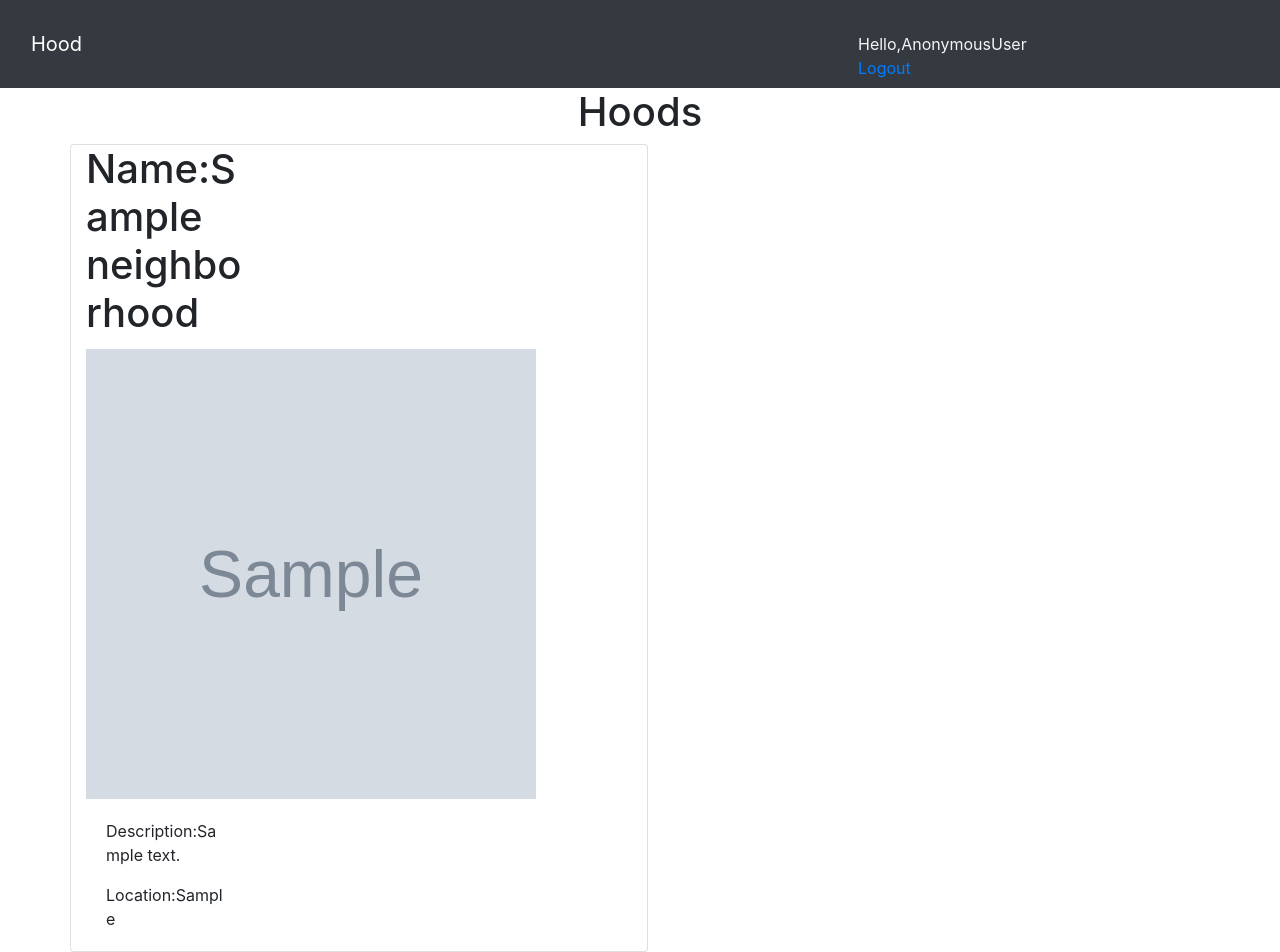
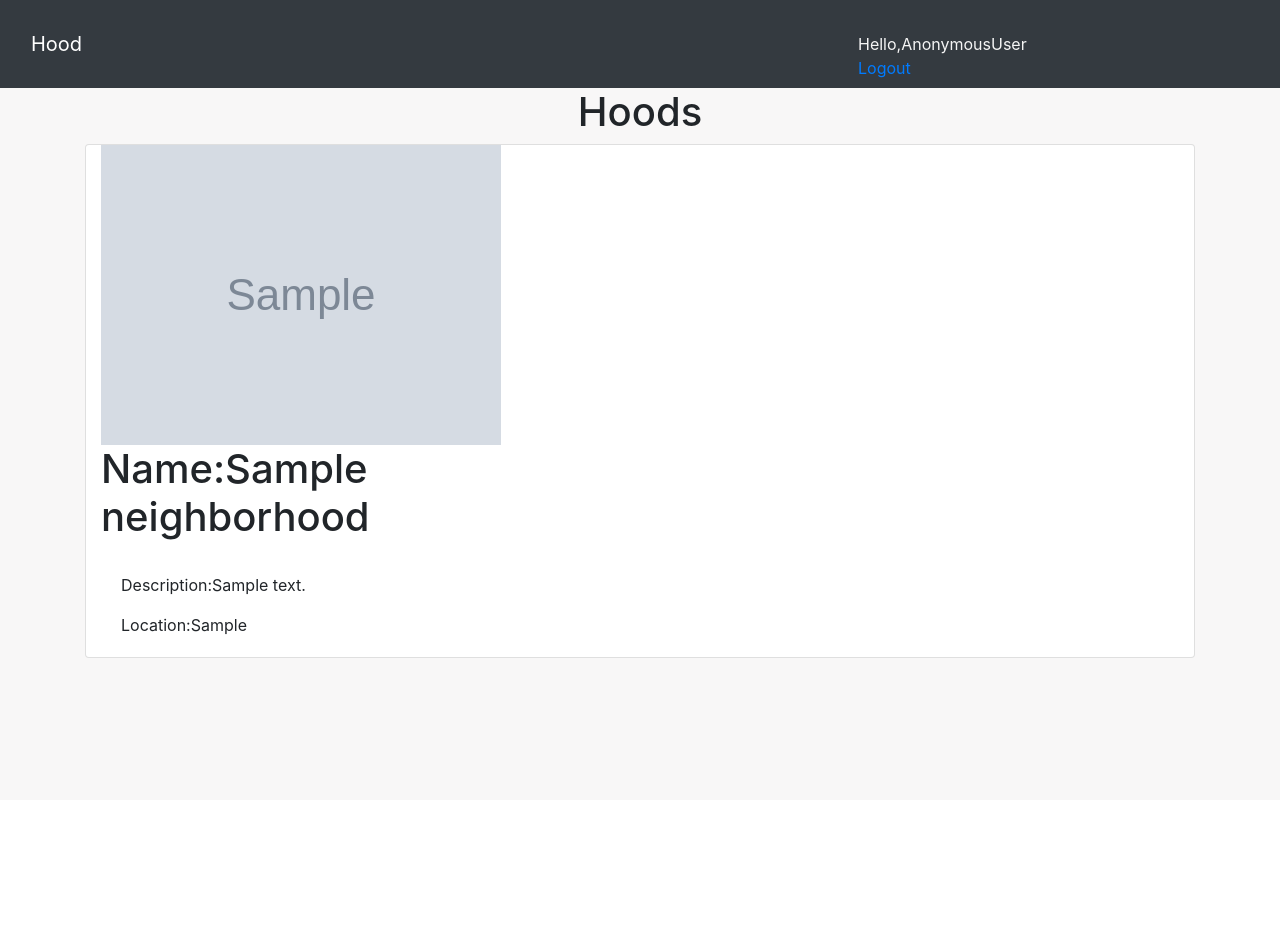
Before and after one commit to VGichuki/my-neighborhood, a Django app: page / in a window 1280 px wide. After the commit the page ends 658 px from the top, so only its background shows below. Run offline with Django 3.2, Linux system fonts and the light colour scheme; tables that the repository leaves empty hold one stand-in row (values such as "Sample post"); grey boxes marked "Sample" are stand-in pictures; some libraries are stand-ins or nearby versions.

Commit message:
add background color

```diff
--- a/hood/templates/hoodie.html
+++ b/hood/templates/hoodie.html
@@ -1,6 +1,11 @@
 {% extends 'base.html'%}
 
 {% block content%}
+<style>
+    body{
+        background-color: rgb(248, 247, 247);
+    }
+</style>
 <div class="container">
     <div class="row">
         <div class="col-md-1">
--- a/hood/templates/index.html
+++ b/hood/templates/index.html
@@ -1,23 +1,29 @@
 {% extends 'base.html'%}
 
 {%block content %}
+<style>
+    body{
+        background-color: rgb(248, 247, 247);
+    }
+</style>
 <div class="container">
     <h1 style="text-align: center;">Hoods</h1>
-    <div class="row">
         {%for neighborhood in hoods %}
         <div class="card">
-            <div class="col-md-4">
-                <h1 class="card-title">Name:{{neighborhood.name}}</h1>
-            <img class="img-responsive" src="{{neighborhood.logo.url}} " alt="Image" width="450px" height="450px">
+            <div class="col-md-4"></div>
+            <div class="col-md-6">
+                <img class="img-responsive" src="{{neighborhood.logo.url}} " alt="Image">
+            <h1 class="card-title">Name:{{neighborhood.name}}</h1>
             <div class="card-body">
                 <p class="card-text">Description:{{neighborhood.description}}</p>
                 <p class="card-text">Location:{{neighborhood.location}}</p>
-
             </div>
             </div>
-        </div>
-    </div>
+            <div class="col-md-2"></div>
+
+{% endfor %}
 </div>
-{% endfor %}
+
+</div>
 
 {% endblock %}
--- a/hood/templates/profile.html
+++ b/hood/templates/profile.html
@@ -1,6 +1,11 @@
 {% extends 'base.html' %}
 
 {% block content %}
+<style>
+    body{
+        background-color: rgb(248, 247, 247);
+    }
+</style>
 <div class="container ">
     <div class="row">
         <div class="col-md-4"></div>
```
